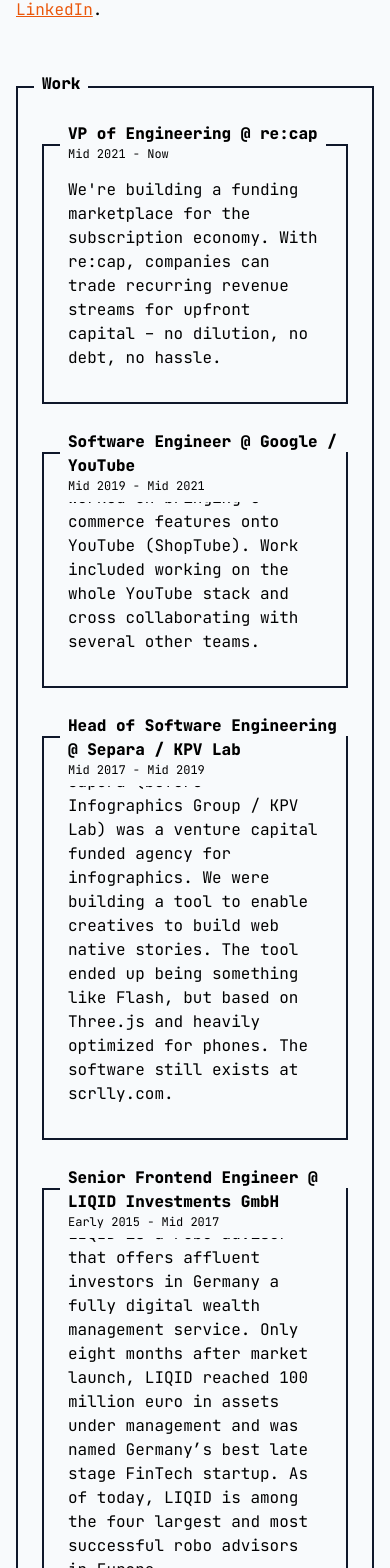
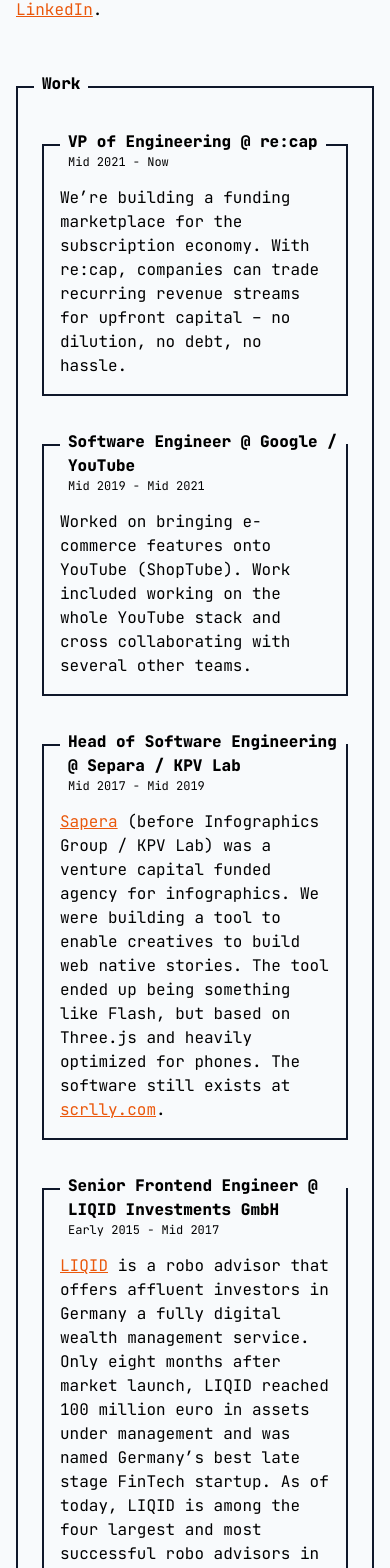
Before and after one commit to TN1ck/tn1ck.com, a Next.js app: page / in a window 390 px wide. Shown: the part 354-1922 px from the top of the page. Built offline with nearby package versions, Linux system fonts and the light colour scheme.

Commit message:
feat: improve mobile cv/work section and change anagrams video

```diff
--- a/components/card.tsx
+++ b/components/card.tsx
@@ -1,26 +1,32 @@
 import clsx from "clsx"
+import React from "react"
 
 export const Card = ({
   title,
   children,
-  bgColor: bgColor = "bg-slate-50",
+  bgColor = "bg-slate-50",
+  padding = "py-4 px-4",
+  margin = "mt-8",
 }: {
-  title: string
+  title: React.ReactNode
   children: React.ReactNode
   bgColor?: string
+  padding?: string
+  margin?: string
 }) => (
   <div
     className={clsx(
-      "flex flex-col relative border-2 border-slate-900 py-4 px-4 mt-8",
+      "flex flex-col relative border-2 border-slate-900",
+      margin,
+      padding,
       bgColor,
     )}
   >
     <div className={clsx("absolute -top-6 left-4 p-2 font-black", bgColor)}>
-      <strong
-        className="block"
-        dangerouslySetInnerHTML={{ __html: title }}
-      ></strong>
+      {title}
     </div>
-    {children}
+    {/* Add the content again, so that the layout is always correct (especially with word breaks).. */}
+    <div className="opacity-0">{title}</div>
+    <div className="-mt-6">{children}</div>
   </div>
 )
--- a/components/project.tsx
+++ b/components/project.tsx
@@ -1,4 +1,5 @@
 import React from "react"
+import { Card } from "./card"
 
 export interface Project {
   title: string
@@ -15,10 +16,7 @@
   project: Project
   children: React.ReactNode
 }) => (
-  <div className="flex flex-col relative bg-slate-50 border-2 border-slate-900 p-6 py-8 mt-8">
-    <div className="absolute -top-6 left-4 bg-slate-50 p-2 font-black">
-      {project.title}
-    </div>
+  <Card title={project.title} padding="py-8 px-6">
     <video
       className="w-full border border-black border-2"
       loop
@@ -29,7 +27,7 @@
       <source type="video/mp4" src={project.video} />
     </video>
     <div className="mt-4">{children}</div>
-  </div>
+  </Card>
 )
 
 export default ProjectComponent
--- a/components/work.tsx
+++ /dev/null
@@ -1,24 +0,0 @@
-const WorkSection = ({
-  time,
-  title,
-  description,
-}: {
-  time: string
-  title: string
-  description: string
-}) => (
-  <div className="flex flex-col relative bg-slate-50 border-2 border-slate-900 p-6 py-8 mt-8">
-    <div className="absolute -top-8 left-4 bg-slate-50 p-2 font-black">
-      <div>
-        <strong
-          className="block"
-          dangerouslySetInnerHTML={{ __html: title }}
-        ></strong>
-        <time className="block text-xs font-normal">{time}</time>
-      </div>
-    </div>
-    <p dangerouslySetInnerHTML={{ __html: description }}></p>
-  </div>
-)
-
-export default WorkSection
--- a/pages/index.tsx
+++ b/pages/index.tsx
@@ -1,8 +1,32 @@
 import type { NextPage, Metadata } from "next"
 import Link from "next/link"
 import Container from "../components/container"
-import WorkSection from "../components/work"
 import Head from "next/head"
+import { Card } from "../components/card"
+
+const WorkSection = ({
+  time,
+  title,
+  description,
+}: {
+  time: string
+  title: string
+  description: React.ReactNode
+}) => (
+  <Card
+    title={
+      <div>
+        <strong
+          className="block"
+          dangerouslySetInnerHTML={{ __html: title }}
+        ></strong>
+        <time className="block text-xs font-normal">{time}</time>
+      </div>
+    }
+  >
+    <div className="mt-2">{description}</div>
+  </Card>
+)
 
 export const metadata: Metadata = {
   title: "Tn1ck.com - Personal Website of Tom Nick",
@@ -14,32 +38,84 @@
   {
     time: "Mid 2021 - Now",
     title: "VP of Engineering @ re:cap",
-    description:
-      "We're building a funding marketplace for the subscription economy. With re:cap, companies can trade recurring revenue streams for upfront capital – no dilution, no debt, no hassle.",
+    description: (
+      <>
+        We’re building a funding marketplace for the subscription economy. With
+        re:cap, companies can trade recurring revenue streams for upfront
+        capital – no dilution, no debt, no hassle.
+      </>
+    ),
   },
   {
     time: "Mid 2019 - Mid 2021",
     title: "Software Engineer @ Google / YouTube",
-    description:
-      "Worked on bringing e-commerce features onto YouTube (ShopTube). Work included working on the whole YouTube stack and cross collaborating with several other teams.",
+    description: (
+      <>
+        Worked on bringing e-commerce features onto YouTube (ShopTube). Work
+        included working on the whole YouTube stack and cross collaborating with
+        several other teams.
+      </>
+    ),
   },
   {
     time: "Mid 2017 - Mid 2019",
     title: "Head of Software Engineering @ Separa / KPV Lab",
-    description:
-      '<a className="link" href="https://www.linkedin.com/company/sapera-studios">Sapera</a> (before Infographics Group / KPV Lab) was a venture capital funded agency for infographics. We were building a tool to enable creatives to build web native stories. The tool ended up being something like Flash, but based on Three.js and heavily optimized for phones. The software still exists at <a className="link" href="https://business.scrolly.com/">scrlly.com</a>.',
+    description: (
+      <>
+        <a
+          className="link"
+          href="https://www.linkedin.com/company/sapera-studios"
+        >
+          Sapera
+        </a>{" "}
+        (before Infographics Group / KPV Lab) was a venture capital funded
+        agency for infographics. We were building a tool to enable creatives to
+        build web native stories. The tool ended up being something like Flash,
+        but based on Three.js and heavily optimized for phones. The software
+        still exists at{" "}
+        <a className="link" href="https://business.scrolly.com/">
+          scrlly.com
+        </a>
+        .
+      </>
+    ),
   },
   {
     time: "Early 2015 - Mid 2017",
     title: "Senior Frontend Engineer @ LIQID Investments GmbH",
-    description:
-      '<a className="link" href="https://www.liqid.de">LIQID</a> is a robo advisor that offers affluent investors in Germany a fully digital wealth management service. Only eight months after market launch, LIQID reached 100 million euro in assets under management and was named Germany’s best late stage FinTech startup. As of today, LIQID is among the four largest and most successful robo advisors in Europe.',
+    description: (
+      <>
+        <a className="link" href="https://www.liqid.de">
+          LIQID
+        </a>{" "}
+        is a robo advisor that offers affluent investors in Germany a fully
+        digital wealth management service. Only eight months after market
+        launch, LIQID reached 100 million euro in assets under management and
+        was named Germany’s best late stage FinTech startup. As of today, LIQID
+        is among the four largest and most successful robo advisors in Europe.
+      </>
+    ),
   },
   {
     time: "2013 - 2014",
     title: "Working Student @ 42reports",
-    description:
-      'The startup 42reports gave brick and mortar stores realtime analytics using wifi fingerprinting. 42reports provided devices that were easy to setup, a realtime dashboard and the ability to track complete shopping malls using a mesh of routers. 42reports was acquired by <a className="link" rel="noreferrer" target="_blank" href="https://www.dilax.com/">Dilax</a>.',
+    description: (
+      <>
+        The startup 42reports gave brick and mortar stores realtime analytics
+        using wifi fingerprinting. 42reports provided devices that were easy to
+        setup, a realtime dashboard and the ability to track complete shopping
+        malls using a mesh of routers. 42reports was acquired by{" "}
+        <a
+          className="link"
+          rel="noreferrer"
+          target="_blank"
+          href="https://www.dilax.com/"
+        >
+          Dilax
+        </a>
+        .
+      </>
+    ),
   },
 ]
 
--- a/pages/projects.tsx
+++ b/pages/projects.tsx
@@ -210,11 +210,13 @@
           actions immediately affected the global leaderboard and score, so the
           application could be used to shown on an office screen. The layout
           engine of the application was written by me, as well as all other
-          things. The technologies used were exclusively lower level things like
-          react, reflux, lodash.
-          <a className="link" href="https://bachelor-tom-nick.herokuapp.com">
-            I host a semi working version with a reddit backend here.
-          </a>
+          things. The technologies used were exclusively react, reflux, lodash.{" "}
+          <s>
+            <a className="link" href="https://bachelor-tom-nick.herokuapp.com">
+              I host a semi working version with a reddit backend here.
+            </a>
+          </s>{" "}
+          Sadly, the generous Heroku free tier does not exist anymore.
         </ProjectComponent>
         <ProjectComponent
           project={{
```
Also changed, not shown: public/projects/anagrams.io.png, 1 other file (tests, documents, lock files or other folders).
